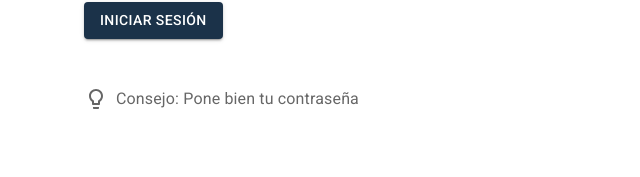
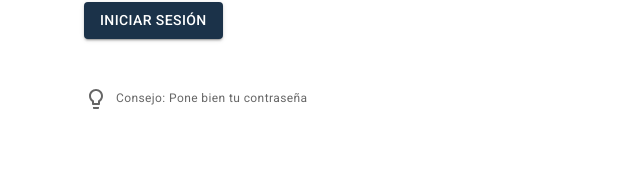
Before and after one commit to khalel2401/Michelangelo, a React (Vite) app in the folder Frontend/: page / in a window 1280 px wide. Shown: the part 118-295 px from the top of the page, without its empty margins (280-920 px from the left). Built offline with nearby package versions, Linux system fonts and the light colour scheme; no server answers.

Commit message:
feat(frontEnd/ProTip.jsx): implementado el ciclado entre consejos

```diff
--- a/Frontend/src/components/ProTip.jsx
+++ b/Frontend/src/components/ProTip.jsx
@@ -10,10 +10,22 @@ function LightBulbIcon(props) {
 }
 
 export default function ProTip() {
+  let tip = 'ERROR';
+  switch (Math.floor(Math.random() * 2) + 1){ //genera un numero aleatorio para elegir entre distintos tips
+    case 1:
+      tip = 'Pone bien tu contraseña';
+      break;
+    case 2:
+      tip = 'Las mayusculas existen';
+      break;
+    default:
+      tip = 'ERROR DE RANDOM';
+      break;
+  }
   return (
-    <Typography sx={{ mt: 6, mb: 3, color: 'text.secondary' }}>
+    <Typography variant="caption" gutterBottom sx={{ mt: 6, mb: 3, color: 'text.secondary', display: 'block' }}>
       <LightBulbIcon sx={{ mr: 1, verticalAlign: 'middle' }} />
-      {'Consejo: Pone bien tu contraseña '}
+      Consejo: {tip}
     </Typography>
   );
 }
```
